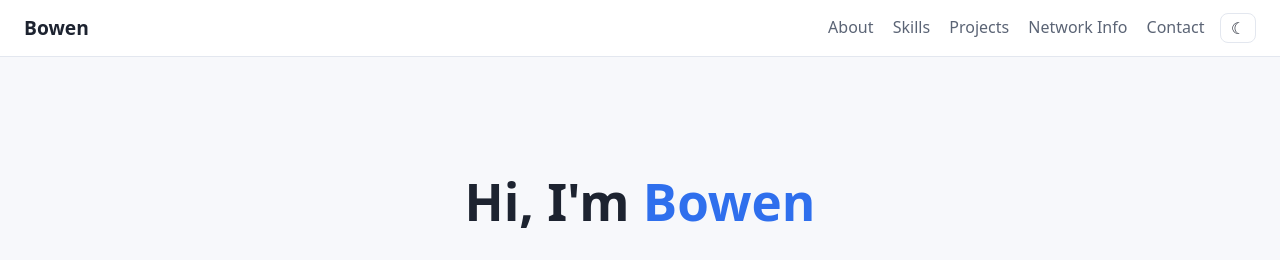
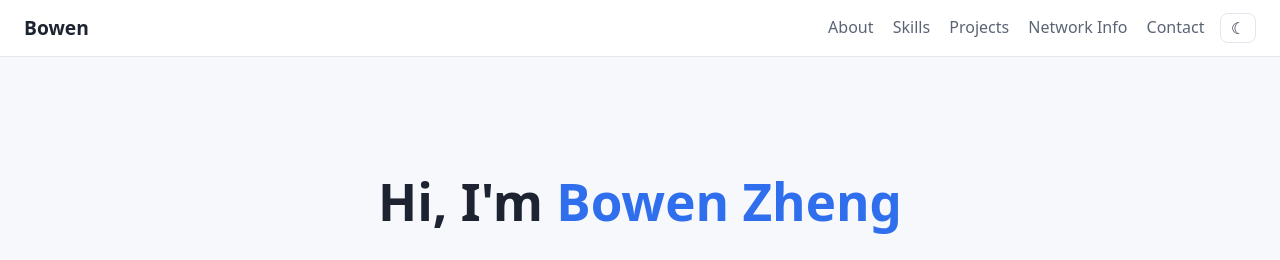
Before and after one commit to Bowen-bdt/Bowen-bdt.github.io, a plain HTML site: page index.html in a window 1280 px wide. Shown: the top 260 px of the page. Drawn offline with Linux system fonts and the light colour scheme.

Commit message:
Add files via upload

```diff
--- a/index.html
+++ b/index.html
@@ -3,7 +3,7 @@
 <head>
   <meta charset="UTF-8">
   <meta name="viewport" content="width=device-width, initial-scale=1.0">
-  <title>Bowen | Personal Homepage</title>
+  <title>Bowen Zheng | Personal Homepage</title>
   <meta name="description" content="Personal homepage of Bowen, student at Xi'an Jiaotong-Liverpool University.">
   <link rel="stylesheet" href="style.css">
 </head>
@@ -23,7 +23,7 @@
 
   <main id="top">
     <section class="hero">
-      <h1>Hi, I'm <span class="accent">Bowen</span></h1>
+      <h1>Hi, I'm <span class="accent">Bowen Zheng</span></h1>
       <p class="typed" data-words="Student at XJTLU|Networking enthusiast|Distributed computing learner"></p>
       <p class="lead">This website was built for CSI205TC Networking and Distributed Computing and is deployed with GitHub Pages.</p>
       <a class="btn" href="#projects">View my projects</a>
```
